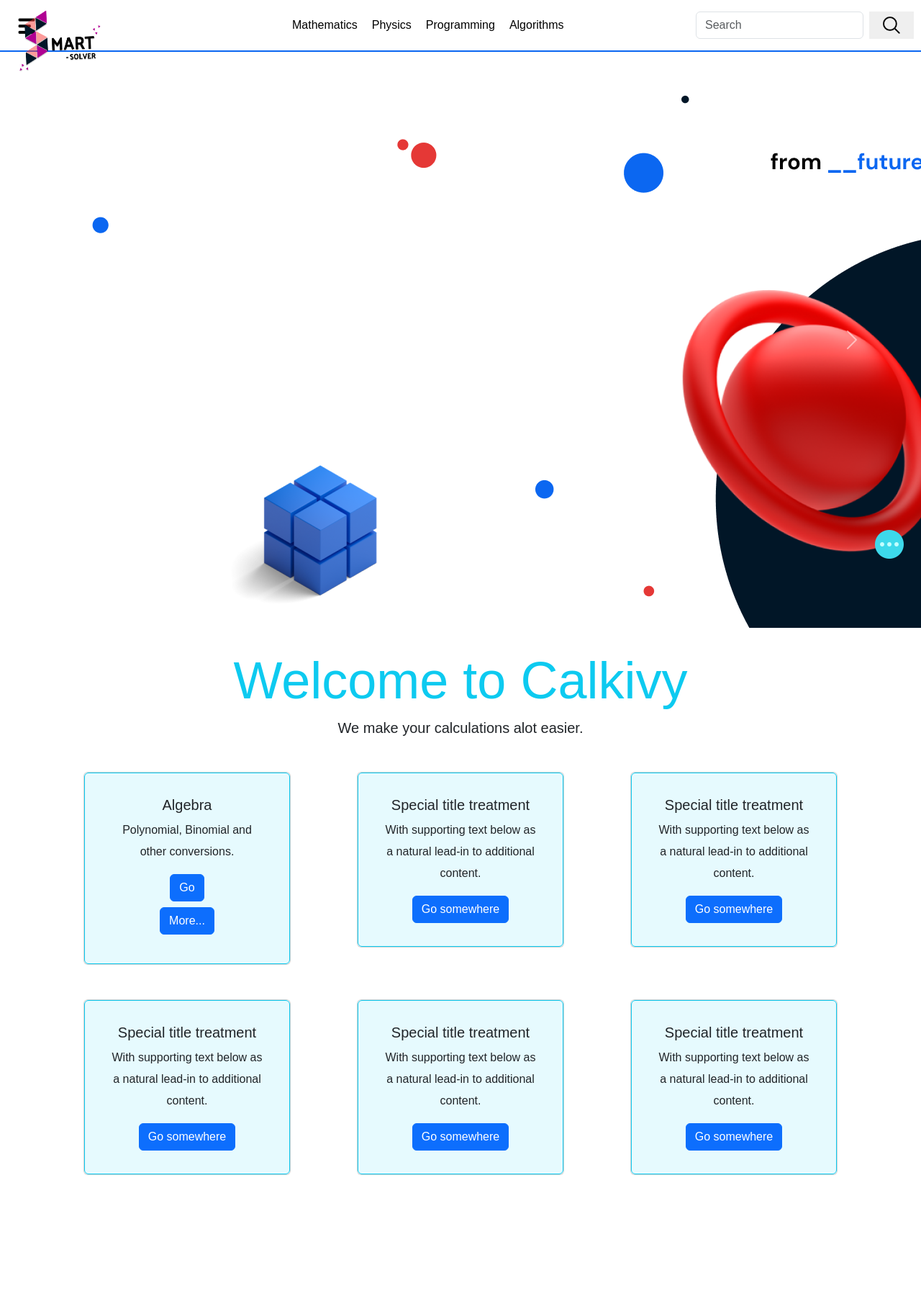
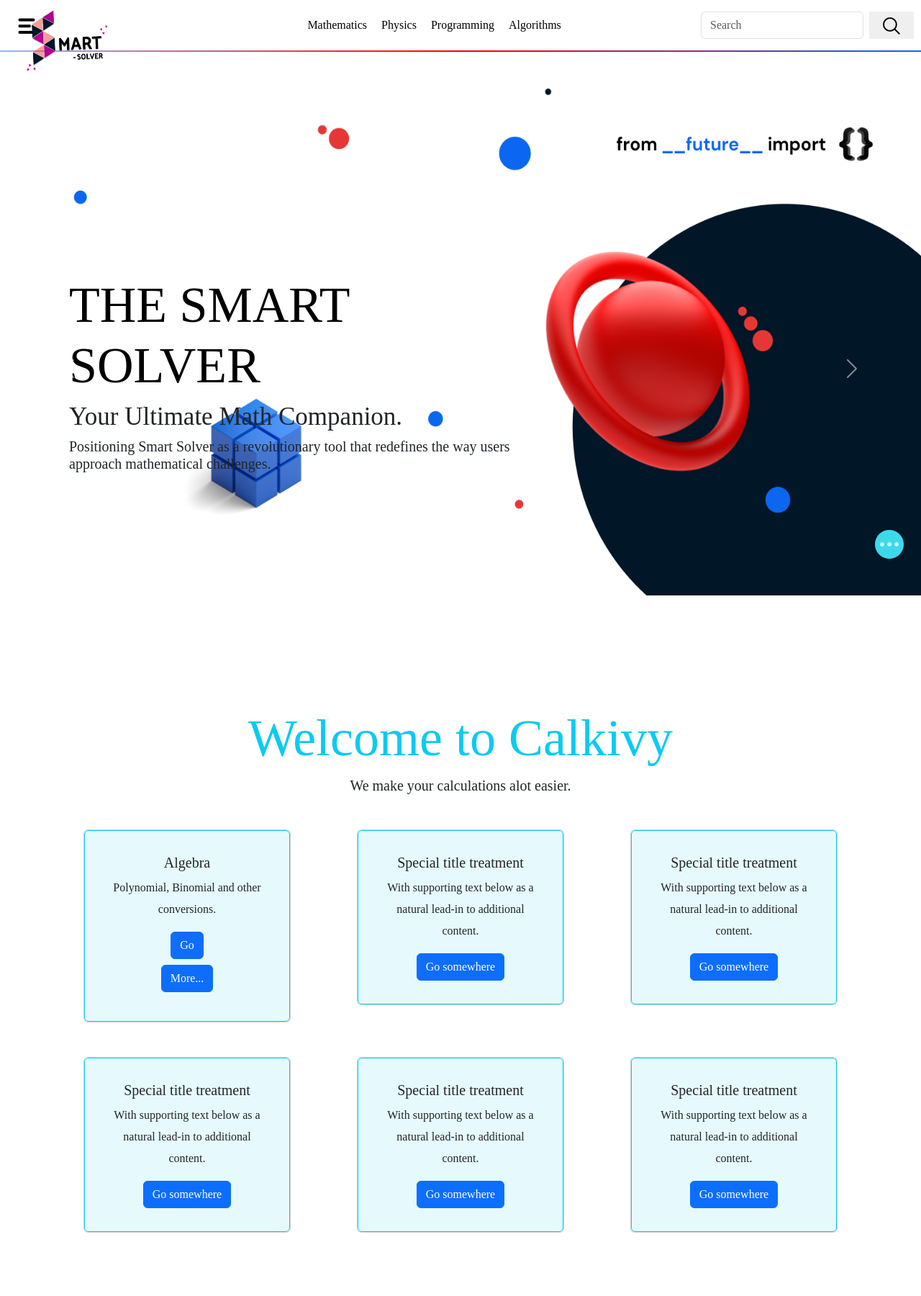
Before and after one commit to sy-zaid/SmartSolver, a Django app: page / in a window 1280 px wide. Shown: the whole page at 72% size. Before the commit the page ends 1632 px from the top, so only its background shows below. Run offline with Django 4.2, Linux system fonts and the light colour scheme; some web fonts are replaced.

Commit message:
Designed carousel

```diff
--- a/Static/Stylesheets/common-style.css
+++ b/Static/Stylesheets/common-style.css
@@ -6,7 +6,8 @@
 /* ------------------------- START - Navbar-styling -------------------------*/
 body {
   margin: 0;
-  font-family: "Arial", sans-serif;
+  font-family: "DM-Sans-Bold";
+
 }
 
 .main-navbar {
@@ -18,7 +19,16 @@
   padding: 10px;
   padding-left: 25px;
   z-index: 100;
-  border-bottom: 2px solid #0b67f1;
+  /* border-bottom: 2px solid #0b67f1; */
+  border-width: 2px; /* Set the border width */
+  border-bottom-style: solid;
+  border-image: linear-gradient(
+    to right,
+    #94b9f1,
+    #ff0000,
+    #0b67f1
+  ); /* Gradient colors */
+  border-image-slice: 1;
 }
 
 #navbar-menu-icon {
@@ -26,13 +36,12 @@
   height: 22px;
 }
 
-#div-search-icon{
+#div-search-icon {
   /* width: 20px;
     height: 20px; */
   background-size: cover;
   /* background-color: red; */
   border: none;
-
 }
 
 #search-icon {
@@ -41,7 +50,6 @@
   margin: 0 10px;
   width: 30px;
   height: 30px;
-
 }
 
 .logo {
@@ -51,14 +59,13 @@
   font-weight: bold;
   background-color: red;
 }
-#logo{
+#logo {
   width: 150px;
   height: 150px;
-    margin: -50px 10px -20px -220px ;
+  margin: -50px 10px -20px -220px;
   position: absolute;
   z-index: 99;
   transform: rotate(-2.5deg);
-
 }
 
 .menu-items {
@@ -78,41 +85,32 @@
 /* ------------------------- END - Navbar-styling -------------------------*/
 
 /* ------------------------- START - Carousel ------------------------- */
-.carousel-item{
+.carousel-item {
   width: 100%;
-    height: 100vh;
-    background-image: url('../Images/cover-image-1.png');
-    background-size: auto;
+  height: 110vh;
+  /* background-image: url('../Images/cover-image-1.png'); */
+  background-size: 100%;
   background-repeat: no-repeat;
-
 }
 
-
-
-
-
-
-
-
-
-
-
-
-
-
-
-
-
-
-
-
-
-#common-heading-1 {
-  font-family: DM-Sans-Bold;
-  font-size: 30;
+#div-carousel-heading {
+  /* background-color: red; */
+  position: absolute;
+  text-align: left;
+  left: 50%;
+  transform: translate(-85%,110%);
 }
 
-.btn-lg {
-  padding: 0.4rem 1.4rem;
-  font-size: 1.4rem;
+#div-carousel-heading > h1{
+    font-family: DM-Sans-Bold;
+    font-size: 70px;
+    color: black;
 }
+
+#div-carousel-heading > h2{
+    font-size: 35px;
+}
+
+#div-carousel-heading > h3{
+    font-size: 20px;
+}
--- a/templates/index.html
+++ b/templates/index.html
@@ -1,5 +1,4 @@
-{% extends 'base.html' %}
-{% block body %}
+{% extends 'base.html' %} {% block body %}
 
 <!-- Alerts
 <div class="alert alert-warning alert-dismissible fade show my-auto" role="alert">
@@ -11,23 +10,56 @@
 <div id="carouselExample" class="carousel slide">
   <div class="carousel-inner">
     <div class="carousel-item active">
-
-            <!-- <img src="/static/Images/cover-image-1.png" width="1400" height="700" class="d-block w-100" alt="a"> -->
+      <div id="div-carousel-heading">
+        <h1>THE SMART SOLVER</h1>
+        <h2>Your Ultimate Math Companion.</h2>
+        <h3>
+          Positioning Smart Solver as a revolutionary tool that redefines the
+          way users approach mathematical challenges.
+        </h3>
+      </div>
+      <img
+        src="/static/Images/cover-image-1.png"
+        width="1200"
+        height="755"
+        class="d-block w-100"
+        alt="a"
+      />
     </div>
     <div class="carousel-item">
-            <img src="https://mdbcdn.b-cdn.net/img/new/slides/042.webp" width="1400" height="650" class="d-block w-100"
-                 alt="b">
+      <img
+        src="https://mdbcdn.b-cdn.net/img/new/slides/042.webp"
+        width="1400"
+        height="650"
+        class="d-block w-100"
+        alt="b"
+      />
     </div>
     <div class="carousel-item">
-            <img src="https://mdbcdn.b-cdn.net/img/new/slides/042.webp" width="1400" height="650" class="d-block w-100"
-                 alt="...">
+      <img
+        src="https://mdbcdn.b-cdn.net/img/new/slides/042.webp"
+        width="1400"
+        height="650"
+        class="d-block w-100"
+        alt="..."
+      />
     </div>
   </div>
-    <button class="carousel-control-prev" type="button" data-bs-target="#carouselExample" data-bs-slide="prev">
+  <button
+    class="carousel-control-prev"
+    type="button"
+    data-bs-target="#carouselExample"
+    data-bs-slide="prev"
+  >
     <span class="carousel-control-prev-icon" aria-hidden="true"></span>
     <span class="visually-hidden">Previous</span>
   </button>
-    <button class="carousel-control-next" type="button" data-bs-target="#carouselExample" data-bs-slide="next">
+  <button
+    class="carousel-control-next"
+    type="button"
+    data-bs-target="#carouselExample"
+    data-bs-slide="next"
+  >
     <span class="carousel-control-next-icon" aria-hidden="true"></span>
     <span class="visually-hidden">Next</span>
   </button>
@@ -35,21 +67,16 @@
 
 <!--Main welcome heading-->
 <div class="container">
-    <br>
+  <br />
   <h1 class="display-2" align="center"><strong>Welcome to Calkivy</strong></h1>
-    <p class="lead" align="center">
-        We make your calculations alot easier.
-    </p>
-    <br>
+  <p class="lead" align="center">We make your calculations alot easier.</p>
+  <br />
 </div>
 
-
-<div class="container text-center ">
+<div class="container text-center">
   <div class="row grid row-gap-5" align="center">
-
     <div class="col-xl-4 col-lg-6 col-md-6 col-sm-12" align="center">
-
-            <div class="card" style="width: 18rem;">
+      <div class="card" style="width: 18rem">
         <div class="p-3 bg-info bg-opacity-10 border border-info rounded">
           <div class="card-body">
             <h5 class="card-title">Algebra</h5>
@@ -57,20 +84,23 @@
             <a href="/algebra" class="btn btn-primary">Go</a>
 
             <p class="my-2">
-                            <button class="btn btn-primary" type="button" data-bs-toggle="collapse"
-                                    data-bs-target="#ind_card1" aria-expanded="false"
-                                    aria-controls="ind_card1">
+              <button
+                class="btn btn-primary"
+                type="button"
+                data-bs-toggle="collapse"
+                data-bs-target="#ind_card1"
+                aria-expanded="false"
+                aria-controls="ind_card1"
+              >
                 More...
               </button>
             </p>
 
             <div class="collapse" id="ind_card1">
-
               <div class="card card-body" align="left">
                 <li class="list-group-item"><a href="/algebra">Algebra</a></li>
                 <li class="list-group-item"><a href="/algebra">Algebra</a></li>
                 <li class="list-group-item"><a href="/algebra">Algebra</a></li>
-
               </div>
             </div>
           </div>
@@ -79,14 +109,14 @@
     </div>
 
     <div class="col-xl-4 col-lg-6 col-md-6 col-sm-12" align="center">
-
-            <div class="card" style="width: 18rem;">
+      <div class="card" style="width: 18rem">
         <div class="p-3 bg-info bg-opacity-10 border border-info rounded">
           <div class="card-body">
-
             <h5 class="card-title">Special title treatment</h5>
-                        <p class="card-text">With supporting text below as a natural lead-in to additional
-                            content.</p>
+            <p class="card-text">
+              With supporting text below as a natural lead-in to additional
+              content.
+            </p>
             <a href="#" class="btn btn-primary">Go somewhere</a>
           </div>
         </div>
@@ -94,70 +124,65 @@
     </div>
 
     <div class="col-xl-4 col-lg-6 col-md-6 col-sm-12" align="center">
-
-            <div class="card" style="width: 18rem;">
+      <div class="card" style="width: 18rem">
         <div class="p-3 bg-info bg-opacity-10 border border-info rounded">
           <div class="card-body">
-
             <h5 class="card-title">Special title treatment</h5>
-                        <p class="card-text">With supporting text below as a natural lead-in to additional
-                            content.</p>
+            <p class="card-text">
+              With supporting text below as a natural lead-in to additional
+              content.
+            </p>
             <a href="#" class="btn btn-primary">Go somewhere</a>
           </div>
         </div>
       </div>
     </div>
 
-        <div class=" col-xl-4 col-lg-6 col-md-6 col-sm-12" align="center">
-
-            <div class="card" style="width: 18rem;">
+    <div class="col-xl-4 col-lg-6 col-md-6 col-sm-12" align="center">
+      <div class="card" style="width: 18rem">
         <div class="p-3 bg-info bg-opacity-10 border border-info rounded">
           <div class="card-body">
-
             <h5 class="card-title">Special title treatment</h5>
-                        <p class="card-text">With supporting text below as a natural lead-in to additional
-                            content.</p>
+            <p class="card-text">
+              With supporting text below as a natural lead-in to additional
+              content.
+            </p>
             <a href="#" class="btn btn-primary">Go somewhere</a>
           </div>
         </div>
       </div>
     </div>
 
-        <div class=" col-xl-4 col-lg-6 col-md-6 col-sm-12" align="center">
-
-            <div class="card" style="width: 18rem;">
+    <div class="col-xl-4 col-lg-6 col-md-6 col-sm-12" align="center">
+      <div class="card" style="width: 18rem">
         <div class="p-3 bg-info bg-opacity-10 border border-info rounded">
           <div class="card-body">
-
             <h5 class="card-title">Special title treatment</h5>
-                        <p class="card-text">With supporting text below as a natural lead-in to additional
-                            content.</p>
+            <p class="card-text">
+              With supporting text below as a natural lead-in to additional
+              content.
+            </p>
             <a href="#" class="btn btn-primary">Go somewhere</a>
           </div>
         </div>
       </div>
     </div>
 
-        <div class=" col-xl-4 col-lg-6 col-md-6 col-sm-12" align="center">
-
-            <div class="card" style="width: 18rem;">
+    <div class="col-xl-4 col-lg-6 col-md-6 col-sm-12" align="center">
+      <div class="card" style="width: 18rem">
         <div class="p-3 bg-info bg-opacity-10 border border-info rounded">
           <div class="card-body">
-
             <h5 class="card-title">Special title treatment</h5>
-                        <p class="card-text">With supporting text below as a natural lead-in to additional
-                            content.</p>
+            <p class="card-text">
+              With supporting text below as a natural lead-in to additional
+              content.
+            </p>
             <a href="#" class="btn btn-primary">Go somewhere</a>
           </div>
         </div>
-            </div>
-        </div>
-
       </div>
     </div>
   </div>
 </div>
 
 {% endblock body %}
-</body>
-</html>
```
Also changed, not shown: Static/Images/cover-image-2.png (added). Lines whose indentation alone changed are shown as unchanged.
